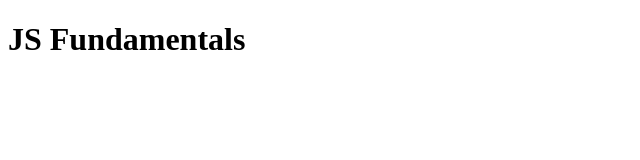
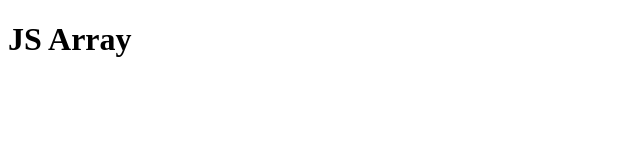
Before and after one commit to Bouattiaoussama99/js-arrays, a plain HTML site: page 02-arrays-bonus/index.html in a window 1280 px wide. Shown: the whole page, without its empty margins (0-640 px from the left). Drawn offline with Linux system fonts and the light colour scheme.

Commit message:
modifica titolo

```diff
--- a/02-arrays-bonus/index.html
+++ b/02-arrays-bonus/index.html
@@ -4,11 +4,11 @@
   <meta charset="UTF-8">
   <meta http-equiv="X-UA-Compatible" content="IE=edge">
   <meta name="viewport" content="width=device-width, initial-scale=1.0">
-  <title>JS Fundamentals</title>
+  <title>JS Array</title>
 </head>
 <body>
 
-  <h1>JS Fundamentals</h1>
+  <h1>JS Array</h1>
 
   <script src="script.js"></script>
 </body>
```
Also changed, not shown: 01-arrays/index.html (+2 -5 lines).
